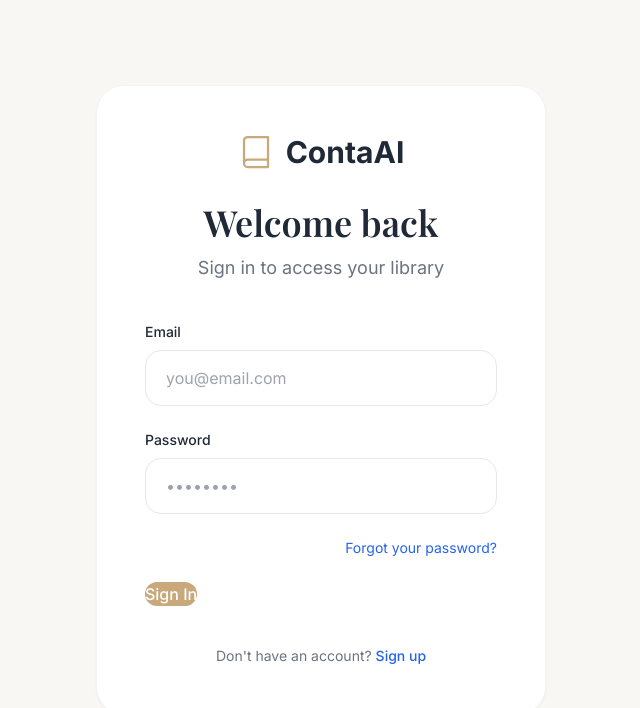
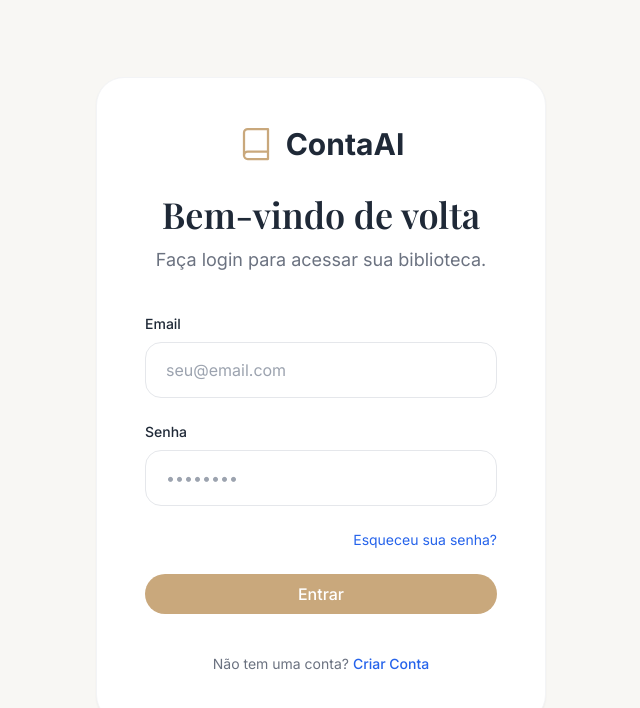
Before and after one commit to ruanvalente/contaai-nuxt, a Nuxt app: page /auth/login in a window 1280 px wide. Shown: the top 708 px of the page, without its empty margins (319-959 px from the left). Built offline with nearby package versions, Linux system fonts and the light colour scheme.

Commit message:
feat: localize auth pages to portuguese

```diff
--- a/app/pages/auth/forgot-password.vue
+++ b/app/pages/auth/forgot-password.vue
@@ -1,5 +1,5 @@
 <script setup lang="ts">
-const email = ref('')
+const email = ref("");
 </script>
 
 <template>
@@ -8,8 +8,8 @@ const email = ref('')
       <SharedUiAuthLogo />
 
       <SharedUiAuthHeader
-        title="Forgot your password?"
-        subtitle="Enter your email and we'll send you a reset link"
+        title="Esqueceu sua senha?"
+        subtitle="Digite seu email e enviaremos um link para redefinir sua senha."
       />
 
       <form class="space-y-6">
@@ -18,21 +18,25 @@ const email = ref('')
           v-model="email"
           label="Email"
           type="email"
-          placeholder="you@email.com"
+          placeholder="seu@email.com"
         />
 
-        <SharedUiButton type="submit">
-          Send Reset Link
+        <SharedUiButton
+          class="w-full px-5 py-2 text-md"
+          variant="primary"
+          type="submit"
+        >
+          Enviar link de redefinição
         </SharedUiButton>
       </form>
 
       <p class="mt-10 text-center text-sm text-[#6B7280]">
-        Remember your password?
+        Lembra sua senha?
         <NuxtLink
           to="/auth/login"
           class="font-medium text-[#2563EB] transition-colors hover:underline"
         >
-          Back to sign in
+          Voltar para entrar
         </NuxtLink>
       </p>
     </SharedUiCard>
--- a/app/pages/auth/login.vue
+++ b/app/pages/auth/login.vue
@@ -1,6 +1,6 @@
 <script setup lang="ts">
-const email = ref('')
-const password = ref('')
+const email = ref("");
+const password = ref("");
 </script>
 
 <template>
@@ -9,8 +9,8 @@ const password = ref('')
       <SharedUiAuthLogo />
 
       <SharedUiAuthHeader
-        title="Welcome back"
-        subtitle="Sign in to access your library"
+        title="Bem-vindo de volta"
+        subtitle="Faça login para acessar sua biblioteca."
       />
 
       <form class="space-y-6">
@@ -19,13 +19,13 @@ const password = ref('')
           v-model="email"
           label="Email"
           type="email"
-          placeholder="you@email.com"
+          placeholder="seu@email.com"
         />
 
         <SharedUiInput
           id="password"
           v-model="password"
-          label="Password"
+          label="Senha"
           type="password"
           placeholder="••••••••"
         />
@@ -35,22 +35,26 @@ const password = ref('')
             to="/auth/forgot-password"
             class="text-sm text-[#2563EB] transition-colors hover:underline"
           >
-            Forgot your password?
+            Esqueceu sua senha?
           </NuxtLink>
         </div>
 
-        <SharedUiButton type="submit">
-          Sign In
+        <SharedUiButton
+          class="w-full px-5 py-2 text-md"
+          variant="primary"
+          type="submit"
+        >
+          Entrar
         </SharedUiButton>
       </form>
 
       <p class="mt-10 text-center text-sm text-[#6B7280]">
-        Don't have an account?
+        Não tem uma conta?
         <NuxtLink
           to="/auth/register"
           class="font-medium text-[#2563EB] transition-colors hover:underline"
         >
-          Sign up
+          Criar Conta
         </NuxtLink>
       </p>
     </SharedUiCard>
--- a/app/pages/auth/register.vue
+++ b/app/pages/auth/register.vue
@@ -1,7 +1,7 @@
 <script setup lang="ts">
-const name = ref('')
-const email = ref('')
-const password = ref('')
+const name = ref("");
+const email = ref("");
+const password = ref("");
 </script>
 
 <template>
@@ -10,15 +10,15 @@ const password = ref('')
       <SharedUiAuthLogo />
 
       <SharedUiAuthHeader
-        title="Create your account"
-        subtitle="Start your journey with ContaAI"
+        title="Crie a sua conta"
+        subtitle="Comece sua jornada com ContaAI"
       />
 
       <form class="space-y-6">
         <SharedUiInput
           id="name"
           v-model="name"
-          label="Full name"
+          label="Nome completo"
           type="text"
           placeholder="Jane Doe"
         />
@@ -28,29 +28,33 @@ const password = ref('')
           v-model="email"
           label="Email"
           type="email"
-          placeholder="you@email.com"
+          placeholder="seu@email.com"
         />
 
         <SharedUiInput
           id="password"
           v-model="password"
-          label="Password"
+          label="Senha"
           type="password"
           placeholder="••••••••"
         />
 
-        <SharedUiButton type="submit">
-          Create account
+        <SharedUiButton
+          class="w-full px-5 py-2 text-md"
+          variant="primary"
+          type="submit"
+        >
+          Criar conta
         </SharedUiButton>
       </form>
 
       <p class="mt-10 text-center text-sm text-[#6B7280]">
-        Already have an account?
+        Já tem uma conta?
         <NuxtLink
           to="/auth/login"
           class="font-medium text-[#2563EB] transition-colors hover:underline"
         >
-          Sign in
+          Entrar
         </NuxtLink>
       </p>
     </SharedUiCard>
```
